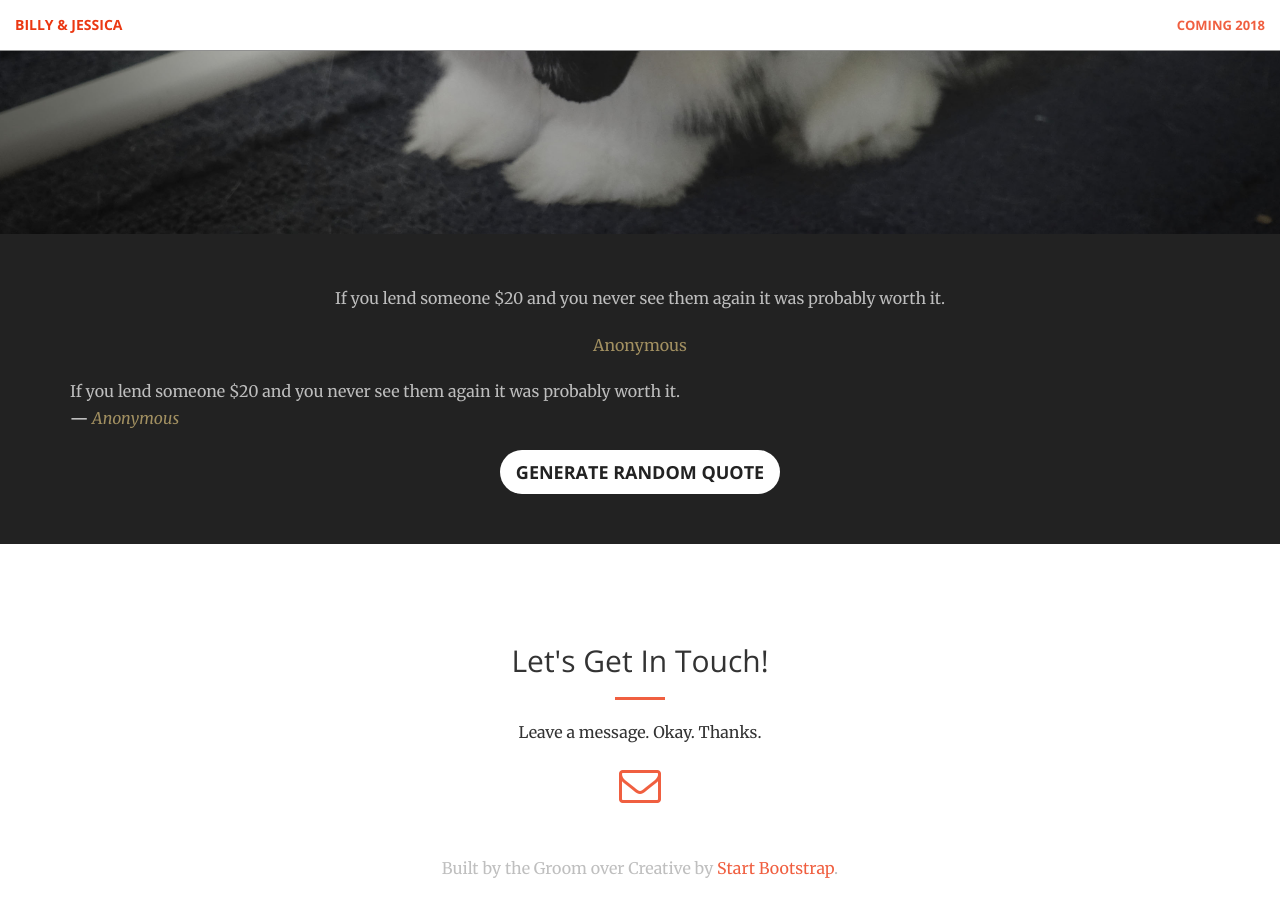
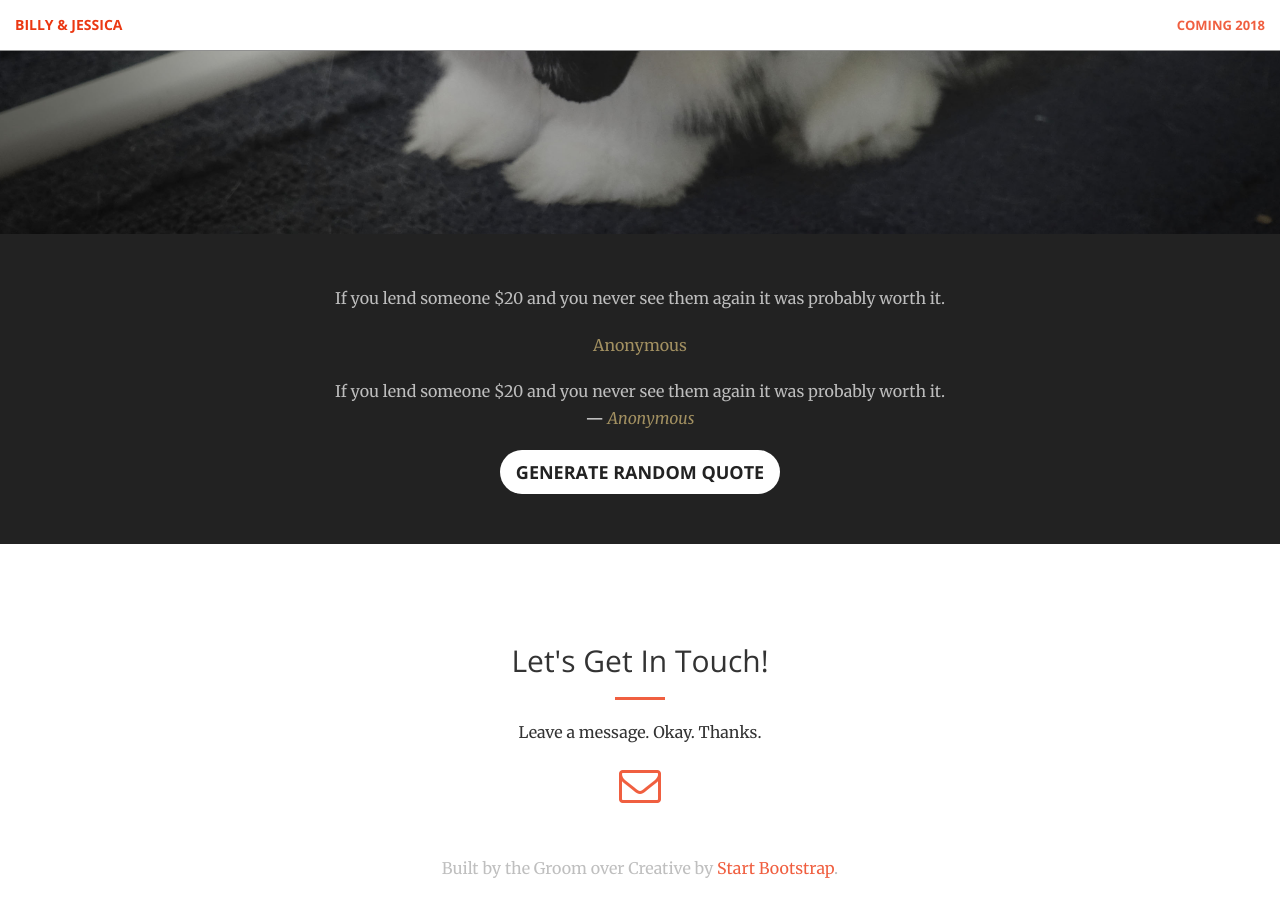
Before and after one commit to notbleh/wed-website, a Jekyll site: the page built from index.html, in a window 1280 px wide and 900 px high, scrolled down 666 px. Built offline with Jekyll 4.4.1, drawn with Linux system fonts in a browser that asks for light colours.

Commit message:
Update aside.html

```diff
--- a/_includes/aside.html
+++ b/_includes/aside.html
@@ -7,14 +7,12 @@
         <p class="author">- Jack Handey</p>
       </div>
     </div>
-    <div class="container">
-      <div class="row">
-        <div class="col-lg-12">
+    <div class="container text-center">
+      <div class="call-to-action">
           <div class="quote-box">
           <p><span class="quote"></span><br>&mdash; <em><span class="author"></span></em></p>
           <button id="generate-quote" class="btn btn-default btn-lg center-block" type="button">Generate Random Quote</button>
           </div>
-        </div>
       </div>
     </div>
 </aside>
```
